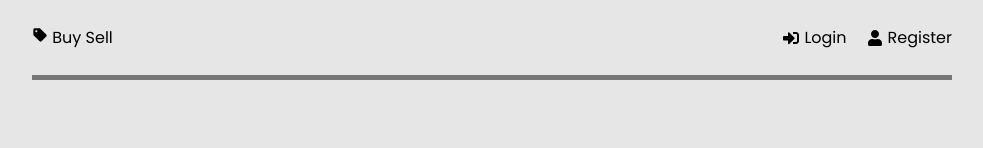
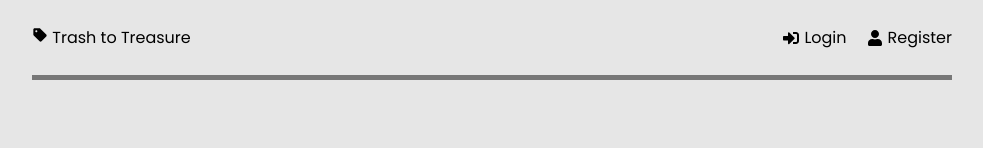
Before and after one commit to g-priime/mern-buy-sell, a React (Create React App) app in the folder frontend/: page /login in a window 1280 px wide. Shown: the top 148 px of the page, without its empty margins (148-1131 px from the left). Built offline with nearby package versions, Linux system fonts and the light colour scheme.

Commit message:
added tab icon

```diff
--- a/frontend/public/index.html
+++ b/frontend/public/index.html
@@ -2,7 +2,7 @@
 <html lang="en">
   <head>
     <meta charset="utf-8" />
-    <link rel="icon" href="%PUBLIC_URL%/favicon.ico" />
+    <link rel="icon" href="%PUBLIC_URL%/bag.png" />
     <meta name="viewport" content="width=device-width, initial-scale=1" />
     <meta name="theme-color" content="#000000" />
     <meta
@@ -24,7 +24,7 @@
       work correctly both with client-side routing and a non-root public URL.
       Learn how to configure a non-root public URL by running `npm run build`.
     -->
-    <title>Buy Sell App</title>
+    <title>Trash to Treasure</title>
   </head>
   <body>
     <noscript>You need to enable JavaScript to run this app.</noscript>
--- a/frontend/src/components/Header.jsx
+++ b/frontend/src/components/Header.jsx
@@ -18,7 +18,7 @@ function Header() {
   return (
     <header className="header">
       <div className="logo">
-        <Link to="/"><MdSell /> Buy Sell</Link>
+        <Link to="/"><MdSell /> Trash to Treasure</Link>
       </div>
       <ul>
         {user ? (
--- a/frontend/src/pages/AddItems.jsx
+++ b/frontend/src/pages/AddItems.jsx
@@ -44,7 +44,7 @@ function AddItems() {
   return (
     <>
       <section className="heading">
-        <p>Buy Sell Add Items</p>
+        <p>Add Items</p>
       </section>
 
       <ItemForm />
--- a/frontend/src/pages/Cart.jsx
+++ b/frontend/src/pages/Cart.jsx
@@ -48,7 +48,7 @@ function Cart() {
   return (
     <>
       <section className="heading">
-        <p>Buy Sell Cart</p>
+        <p>Cart</p>
       </section>
 
       <section className="content">
--- a/frontend/src/pages/Dashboard.jsx
+++ b/frontend/src/pages/Dashboard.jsx
@@ -50,7 +50,7 @@ function Dashboard() {
   return (
     <>
       <section className="heading">
-        <p>Buy Sell Dashboard</p>
+        <p>Dashboard</p>
       </section>
 
       <SearchForm />
--- a/frontend/src/pages/UpdateFormPage.jsx
+++ b/frontend/src/pages/UpdateFormPage.jsx
@@ -40,7 +40,7 @@ function UpdateFormPage() {
   return (
     <>
       <section className="heading">
-        <p>Buy Sell Update Form</p>
+        <p>Update Form</p>
       </section>
 
       {items ? <UpdateItemForm /> : <></>}
--- a/frontend/src/pages/UpdateItems.jsx
+++ b/frontend/src/pages/UpdateItems.jsx
@@ -46,7 +46,7 @@ function UpdateItems() {
   return (
     <>
       <section className="heading">
-        <p>Buy Sell Update Items</p>
+        <p>Update Items</p>
       </section>
 
       <section className="content">
```
Also changed, not shown: frontend/public/bag.png (added).
